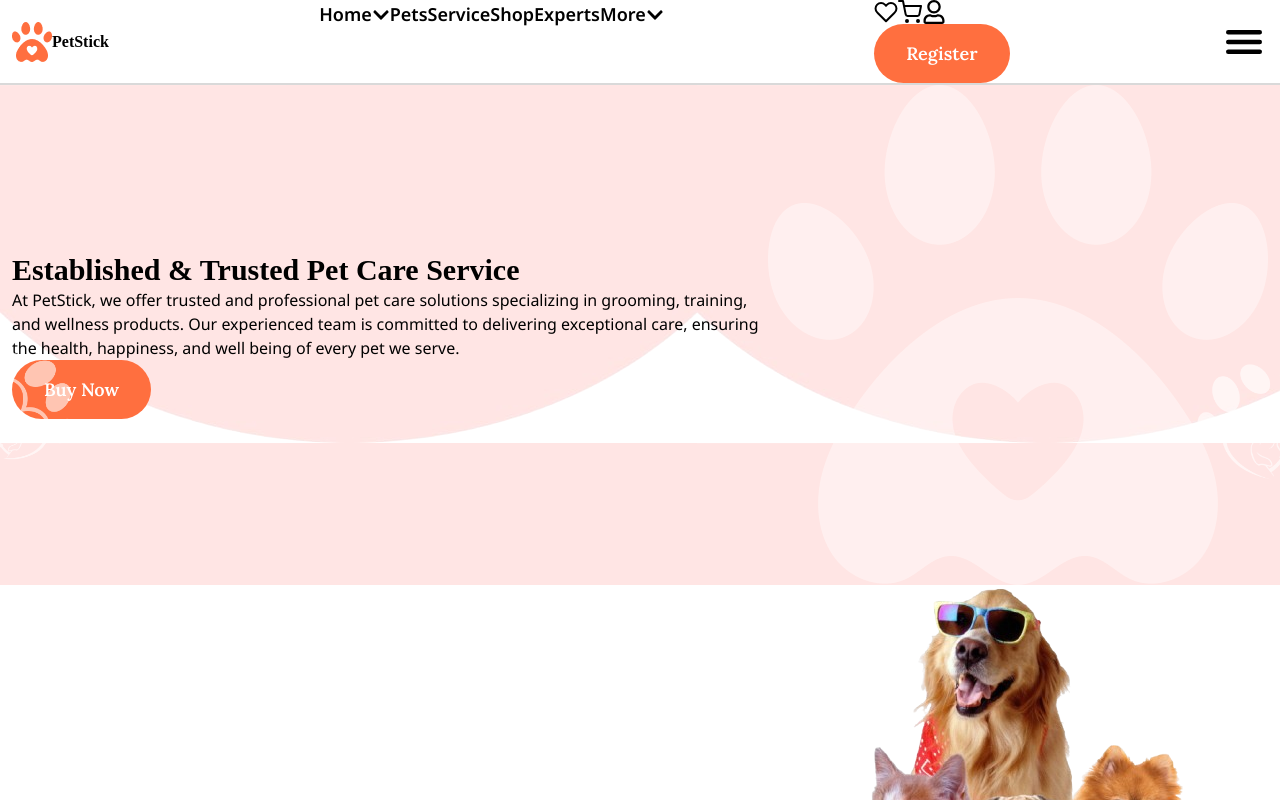
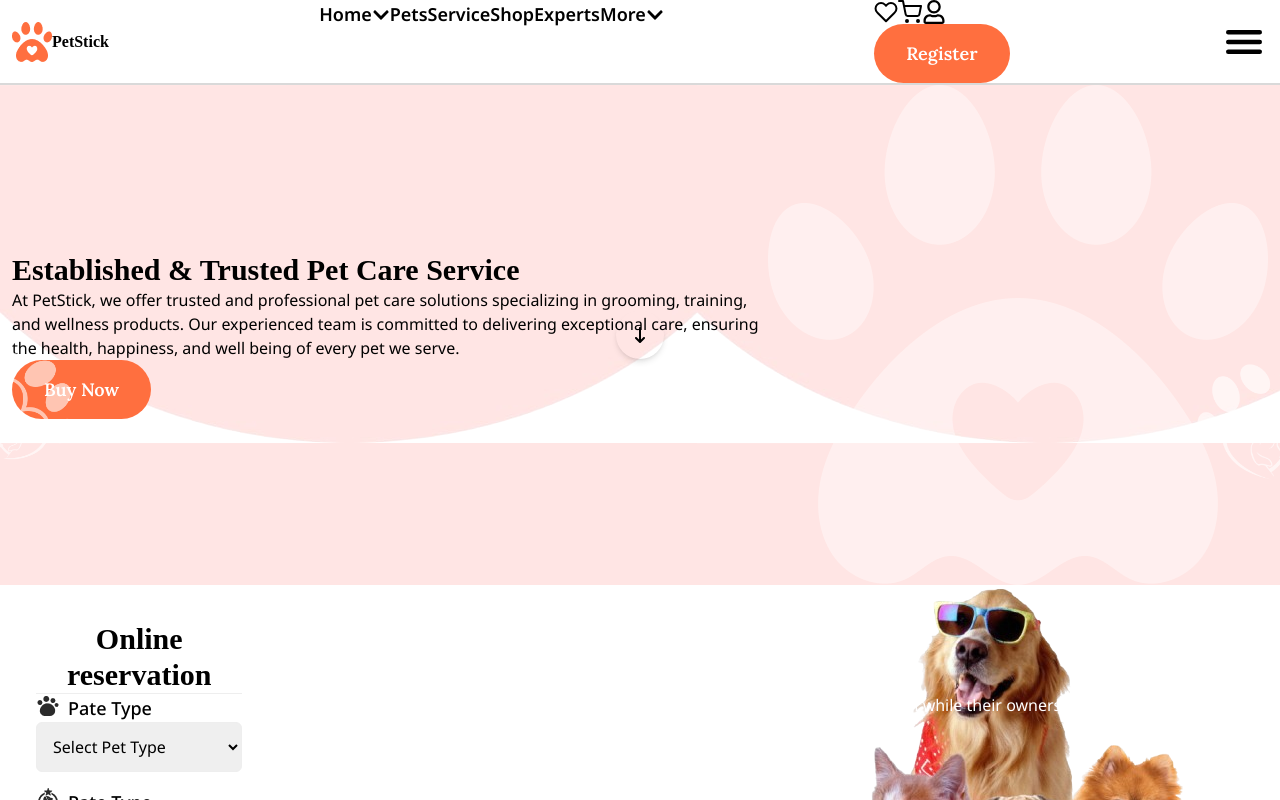
Before and after one commit to RifatBinBaccu9/PatShop-App, a Next.js app: page / in a window 1280 px wide. Shown: the top 800 px of the page. Built offline with nearby package versions, Linux system fonts and the light colour scheme; a web font is replaced by a local one.

Commit message:
hero update

```diff
--- a/Components/Hero.tsx
+++ b/Components/Hero.tsx
@@ -1,5 +1,5 @@
 import Image from "next/image"
-
+import { FaArrowDownLong } from "react-icons/fa6";
 
 const Hero = () => {
   return (
@@ -28,9 +28,11 @@ const Hero = () => {
         <Image src={'/Isolation_Mode66.png'} alt="Isolation_Moder" width={100} height={100} className="w-[200px] absolute -top-[70px] right-0"/>
         <Image src={'/cat-leg-right-white.png'} alt="Isolation_Moder" width={100} height={100} className="w-[200px] absolute bottom-96 left-0"/>
       </div>
+
+         <div className="bg-[#FFFFFF] absolute -bottom-8 left-[50%] p-4 sm:p-6 rounded-full shadow-md">
+           <FaArrowDownLong className="text-base sm:text-xl text-[#FF6F3F]"/>
+         </div>
       </div>
-
-
 
     </div>
   )
--- a/app/page.tsx
+++ b/app/page.tsx
@@ -17,7 +17,7 @@ export default function Home() {
   return (
    <div>
      <Hero />
-     {/* <Reservation /> */}
+     <Reservation />
     {/* <About />
     <Services />
     <Selling />
```
